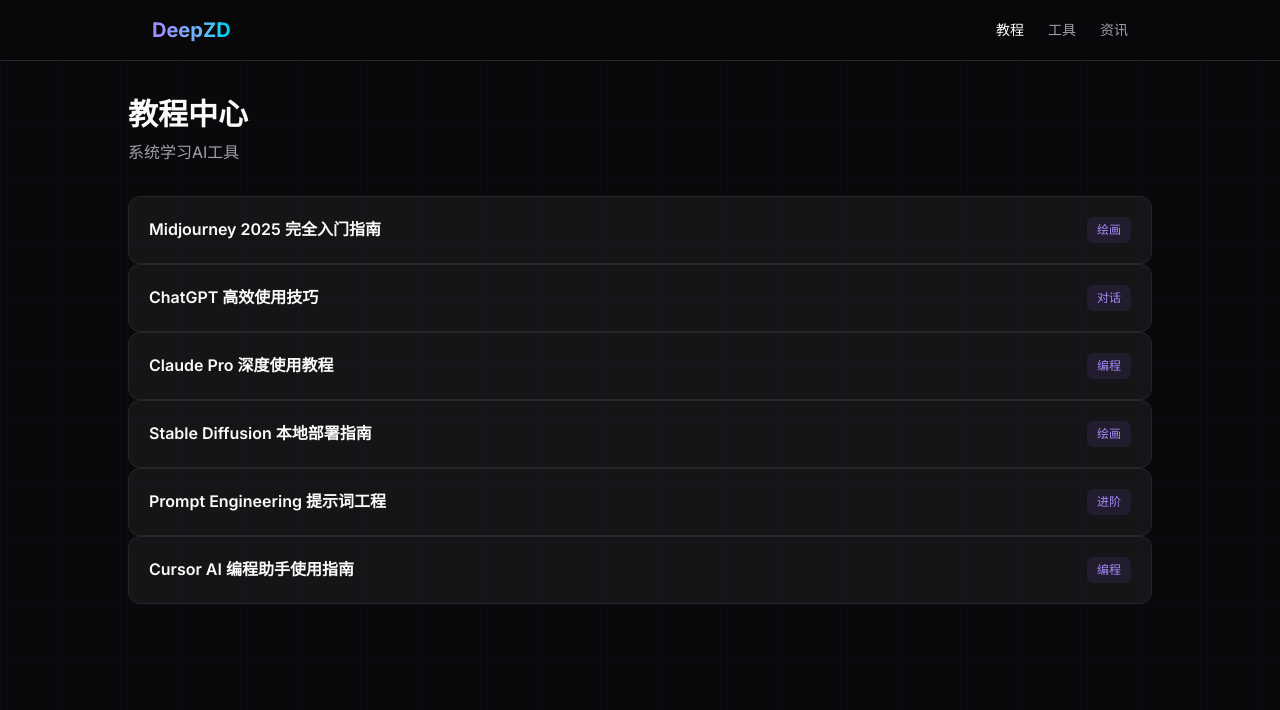
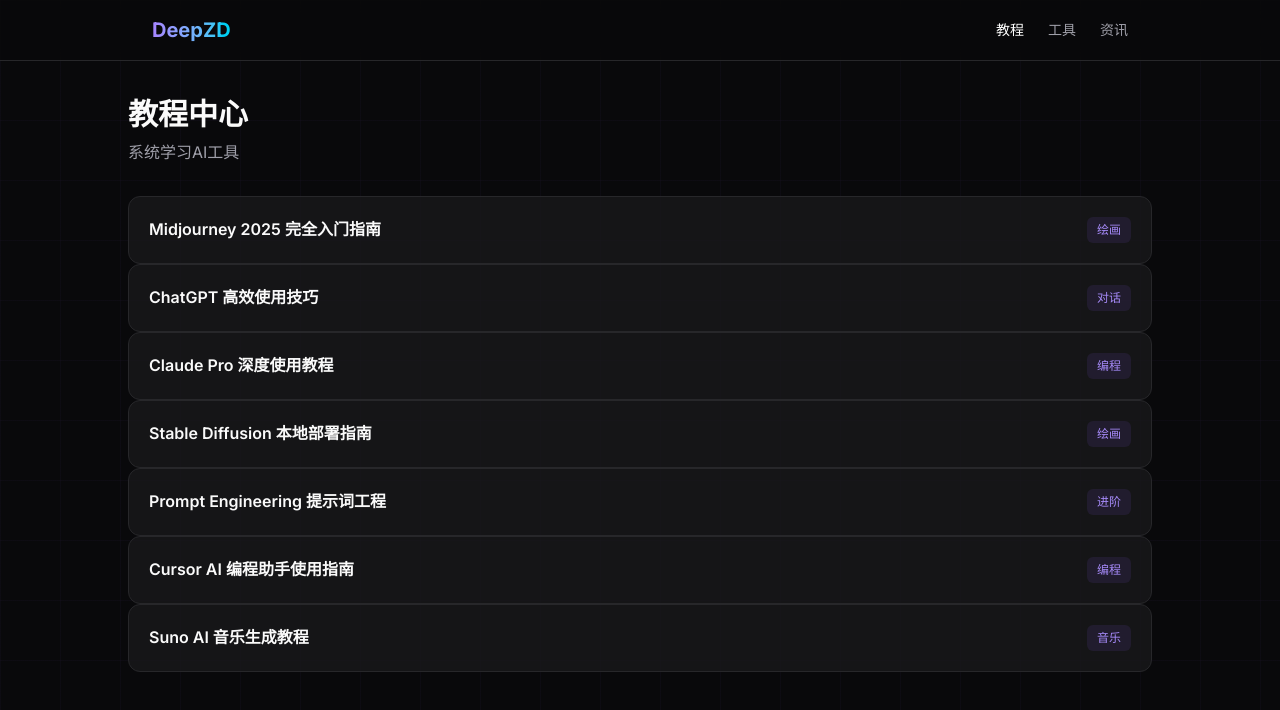
Before and after one commit to uncle-light/deepzd, a Next.js app: page /tutorials in a window 1280 px wide. Shown: the top 710 px of the page. Built offline with nearby package versions, Linux system fonts and the light colour scheme.

Commit message:
feat: 添加Suno音乐教程

```diff
--- a/src/app/data/tutorials.ts
+++ b/src/app/data/tutorials.ts
@@ -111,4 +111,18 @@ Cursor 是一款AI驱动的代码编辑器。
 2. 清晰描述需求
 3. 迭代优化代码`
   },
+  {
+    slug: "suno-music",
+    title: "Suno AI 音乐生成教程",
+    tag: "音乐",
+    content: `## 什么是 Suno
+
+Suno 是AI音乐生成工具。
+
+## 使用方法
+
+1. 输入歌词或描述
+2. 选择风格
+3. 生成音乐`
+  },
 ];
```
